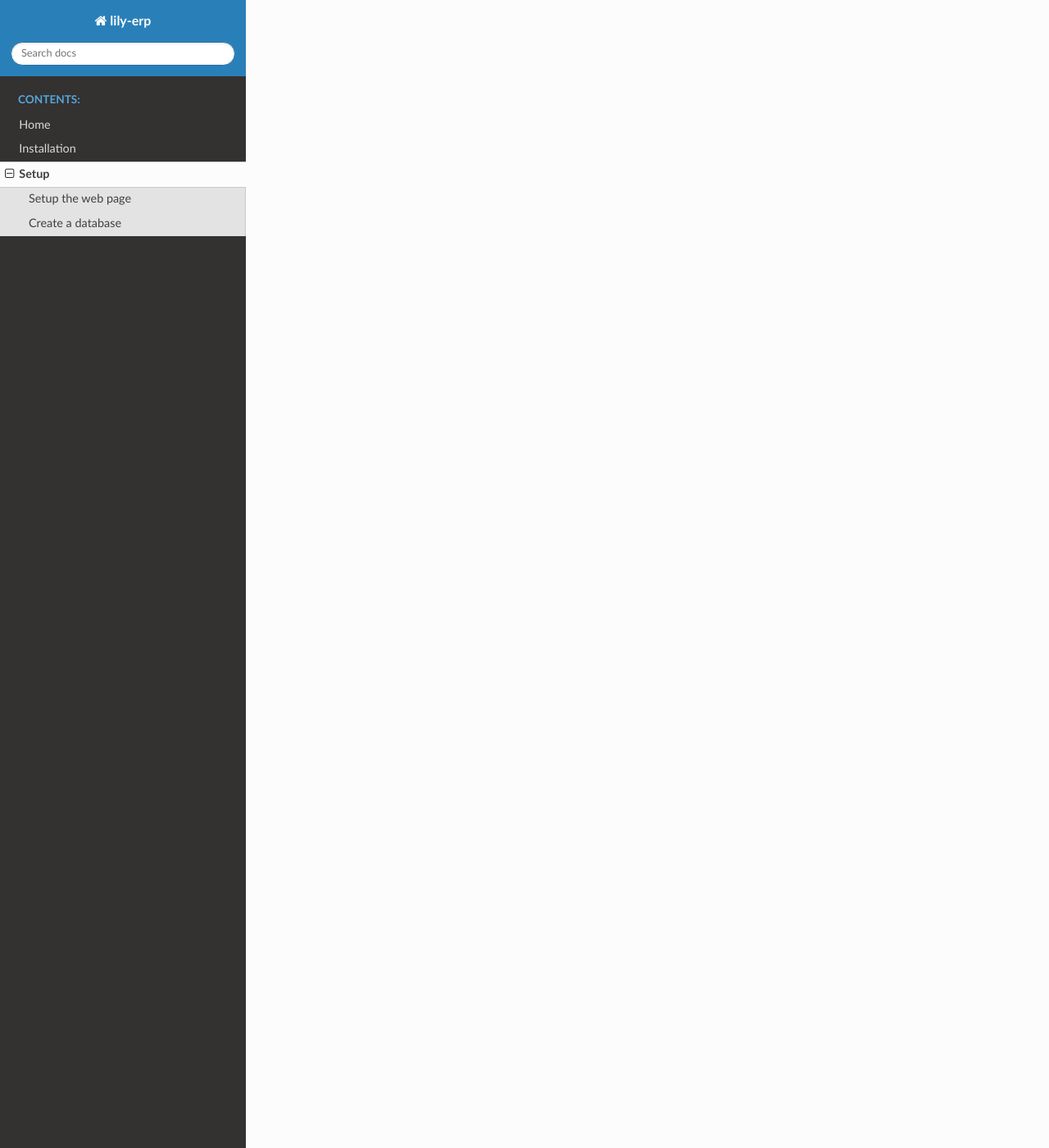
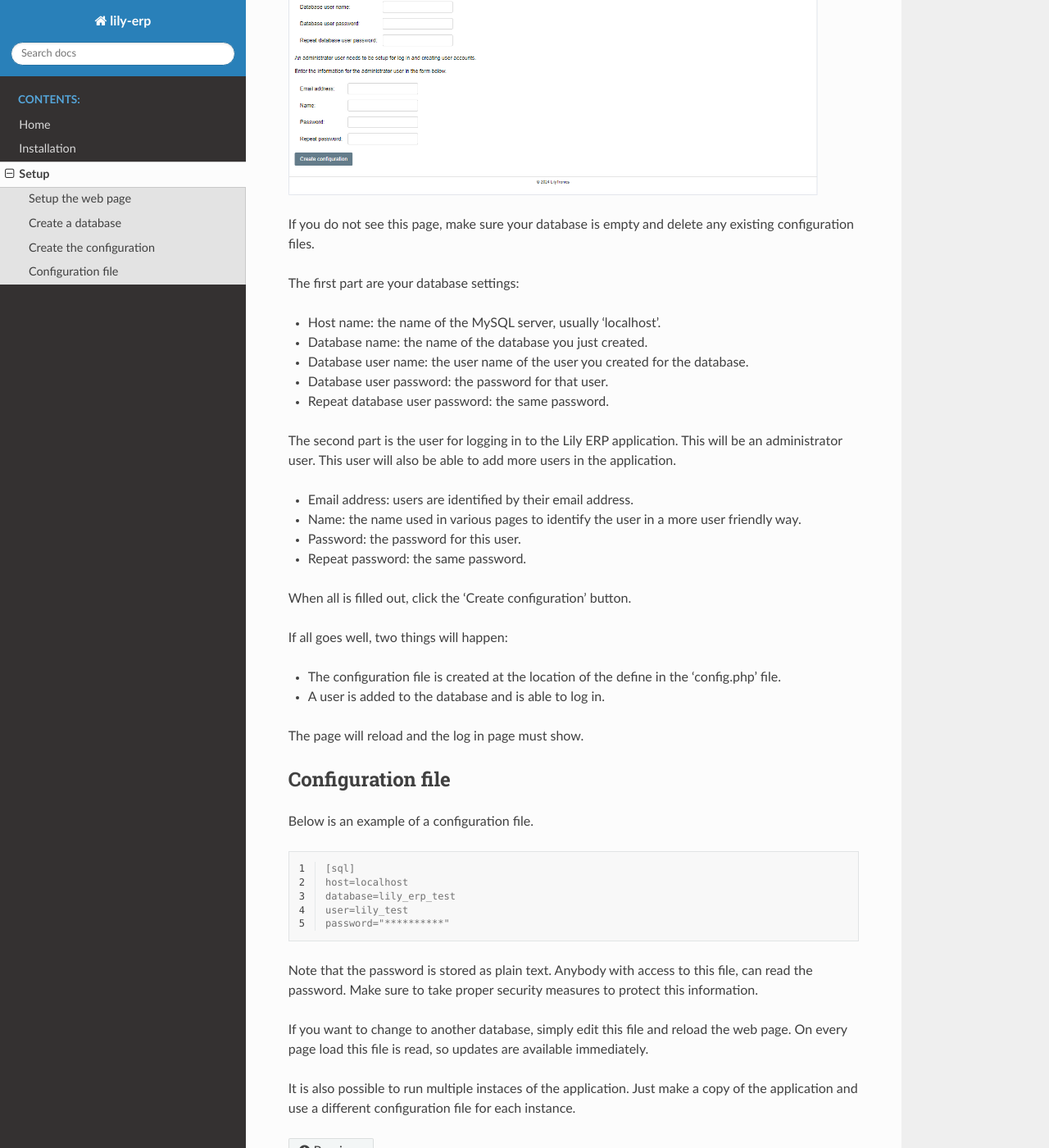
Before and after one commit to LilyTronics/lily_erp, a Sphinx documentation site: the page built from docs/setup.rst, in a window 1280 px wide and 1400 px high, scrolled down 2546 px. Shown: the whole window at 82% size. Built offline with Sphinx 7.4.7 and the Read the Docs theme 3.1.0, drawn with Linux system fonts in a browser that asks for light colours; some of the changed text lies outside the part shown.

Commit message:
add part about setting up the configuration

```diff
--- /dev/null
+++ b/docs/images/screenshots.txt
@@ -0,0 +1,4 @@
+In Chrome developer mode add a device:
+- Desktop: 1200x800
+
+Take images at zoom 75% or larger
--- a/docs/setup.rst
+++ b/docs/setup.rst
@@ -96,3 +96,62 @@ Do not give this user any global privileges.
 Click the 'Go' button to create the user.
 
 Now all is setup correctly to continue to the final step.
+
+Create the configuration
+------------------------
+
+The configuration is created with the web interface. Open the Lily ERP web page.
+You should see the setup configuration page.
+
+.. image:: images/setup_configuration.png
+
+If you do not see this page, make sure your database is empty and delete any existing configuration files.
+
+The first part are your database settings:
+
+* Host name: the name of the MySQL server, usually 'localhost'.
+* Database name: the name of the database you just created.
+* Database user name: the user name of the user you created for the database.
+* Database user password: the password for that user.
+* Repeat database user password: the same password.
+
+The second part is the user for logging in to the Lily ERP application.
+This will be an administrator user.
+This user will also be able to add more users in the application.
+
+* Email address: users are identified by their email address.
+* Name: the name used in various pages to identify the user in a more user friendly way.
+* Password: the password for this user.
+* Repeat password: the same password.
+
+When all is filled out, click the 'Create configuration' button.
+
+If all goes well, two things will happen:
+
+* The configuration file is created at the location of the define in the 'config.php' file.
+* A user is added to the database and is able to log in.
+
+The page will reload and the log in page must show.
+
+Configuration file
+------------------
+
+Below is an example of a configuration file.
+
+.. code-block:: console
+   :linenos:
+
+   [sql]
+   host=localhost
+   database=lily_erp_test
+   user=lily_test
+   password="**********"
+
+Note that the password is stored as plain text. Anybody with access to this file, can read the password.
+Make sure to take proper security measures to protect this information.
+
+If you want to change to another database, simply edit this file and reload the web page.
+On every page load this file is read, so updates are available immediately.
+
+It is also possible to run multiple instaces of the application.
+Just make a copy of the application and use a different configuration file for each instance.
```
Also changed, not shown: docs/images/setup_configuration.png (added).
